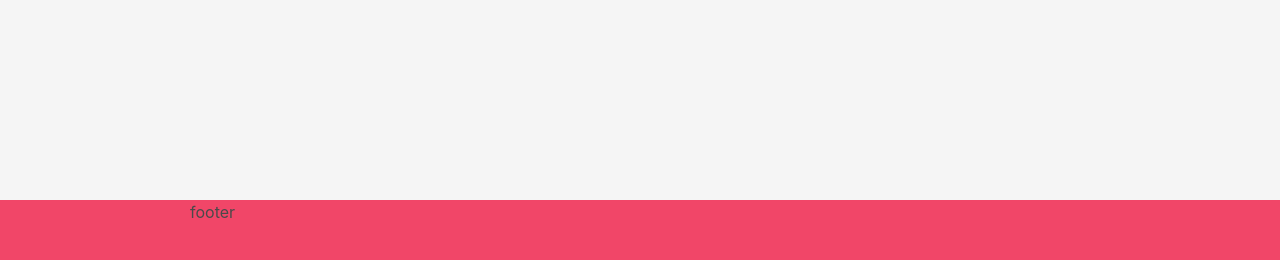
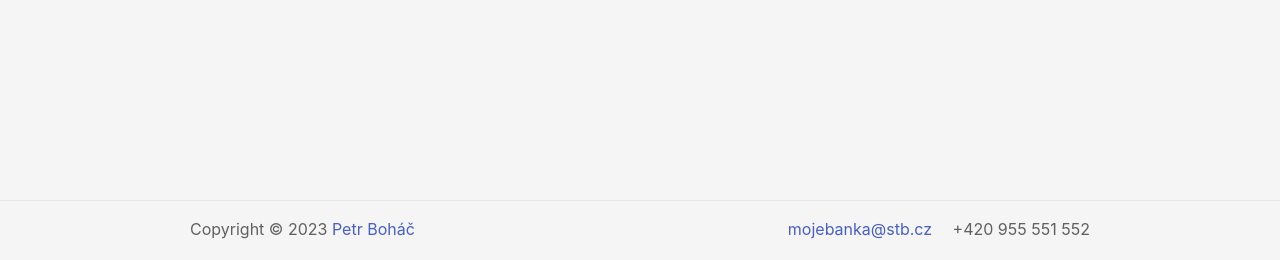
Before and after one commit to Pzdrs/STIN-bank, a Django app: page /dashboard/ in a window 1280 px wide. Shown: the part 540-800 px from the top of the page. Run offline with Django 4.2, Linux system fonts and the light colour scheme; the visitor is signed in with stand-in values (Sample User, id 1); data that the repository does not hold is empty.

Commit message:
reorganizace do includu, frontend zmeny

```diff
--- /dev/null
+++ b/STINBank/static/css/styles.css
@@ -0,0 +1,44 @@
+html, body {
+    height: 100%;
+    margin: 0;
+    padding: 0;
+}
+
+header {
+
+}
+
+main {
+    min-height: calc(100% - 127px - 60px);
+    padding: 20px;
+    box-sizing: border-box;
+    background-color: #f5f5f5;
+}
+
+footer {
+    height: 60px;
+    background-color: #f5f5f5;
+    border-top: 1px solid #e8e8e8;
+    color: #606060
+}
+
+footer a {
+    text-decoration: none;
+}
+
+.header-navbar-top {
+    height: 80px;
+}
+
+.header-navbar-bottom {
+    height: 45px;
+}
+
+.header-divider {
+    margin: 0;
+}
+
+.container {
+    max-width: 900px !important;
+    margin: 0 auto;
+}
--- a/STINBank/templates/base_template.html
+++ b/STINBank/templates/base_template.html
@@ -20,68 +20,16 @@
     {% block extra_css %}{% endblock %}
     {% block js %}{% include 'includes/js.html' %}{% endblock %}
     {% block extra_js %}{% endblock %}
-    <style>
-        html, body {
-            height: 100%;
-            margin: 0;
-            padding: 0;
-        }
-
-        header {
-
-        }
-
-        main {
-            min-height: calc(100% - 127px - 60px);
-            padding: 20px;
-            box-sizing: border-box;
-            background-color: #f5f5f5;
-        }
-
-        footer {
-            height: 60px;
-            background-color: #f5f5f5;
-        }
-
-        .header-navbar-top {
-            height: 80px;
-        }
-
-        .header-navbar-bottom {
-            height: 45px;
-        }
-
-        .header-divider {
-            margin: 0;
-        }
-
-        .container {
-            max-width: 900px!important;
-            margin: 0 auto;
-        }
-    </style>
 </head>
 <body>
 {% block body %}
-    <header>
-        <section class="header-navbar-top container">
-            header 1
-        </section>
-        <hr class="header-divider">
-        <section class="header-navbar-bottom container">
-            navbar
-        </section>
-    </header>
+    {% include 'includes/header.html' %}
     <main>
         <div class="container">
             {% block content %}{% endblock %}
         </div>
     </main>
-    <footer class="has-background-danger">
-        <div class="container">
-            footer
-        </div>
-    </footer>
+    {% include 'includes/footer.html' %}
 {% endblock %}
 </body>
 </html>
--- a/STINBank/templates/includes/css.html
+++ b/STINBank/templates/includes/css.html
@@ -1,3 +1,4 @@
 {% load static %}
+<link rel="stylesheet" href="{% static 'css/styles.css' %}">
 <link rel="stylesheet" href="https://cdn.jsdelivr.net/npm/bulma@0.9.4/css/bulma.min.css">
 <link href="{% static 'fontawesomefree/css/all.min.css' %}" rel="stylesheet">
--- /dev/null
+++ b/STINBank/templates/includes/footer.html
@@ -0,0 +1,17 @@
+<footer>
+    <div class="container mt-4">
+        <div class="columns">
+            <div class="column is-6 has-text-left">
+                Copyright &copy;
+                <script>document.write(new Date().getFullYear().toString())</script>
+                <a href="https://github.com/Pzdrs">Petr Boháč</a>
+            </div>
+            <div class="column is-6 has-text-right">
+                <i class="fa-solid fa-envelope px-1"></i>
+                <a href="mailto:mojebanka@stb.cz">mojebanka@stb.cz</a>
+                <i class="fa-solid fa-phone pl-3 pr-1"></i>
+                <span>+420 955 551 552</span>
+            </div>
+        </div>
+    </div>
+</footer>
--- /dev/null
+++ b/STINBank/templates/includes/header.html
@@ -0,0 +1,9 @@
+<header>
+    <section class="header-navbar-top container">
+        header 1
+    </section>
+    <hr class="header-divider">
+    <section class="header-navbar-bottom container">
+        navbar
+    </section>
+</header>
--- a/bank/views.py
+++ b/bank/views.py
@@ -2,7 +2,6 @@ from django.views.generic import TemplateView
 
 from STINBank.views import BankView
 from bank.models import Account
-from bank.utils.cnb import update_rates
 
 
 # Create your views here.
@@ -15,6 +14,5 @@ class DashboardView(BankView, TemplateView):
         context = super().get_context_data(**kwargs)
 
         context['accounts'] = Account.objects.for_user(self.request.user)
-        update_rates()
 
         return context
```
